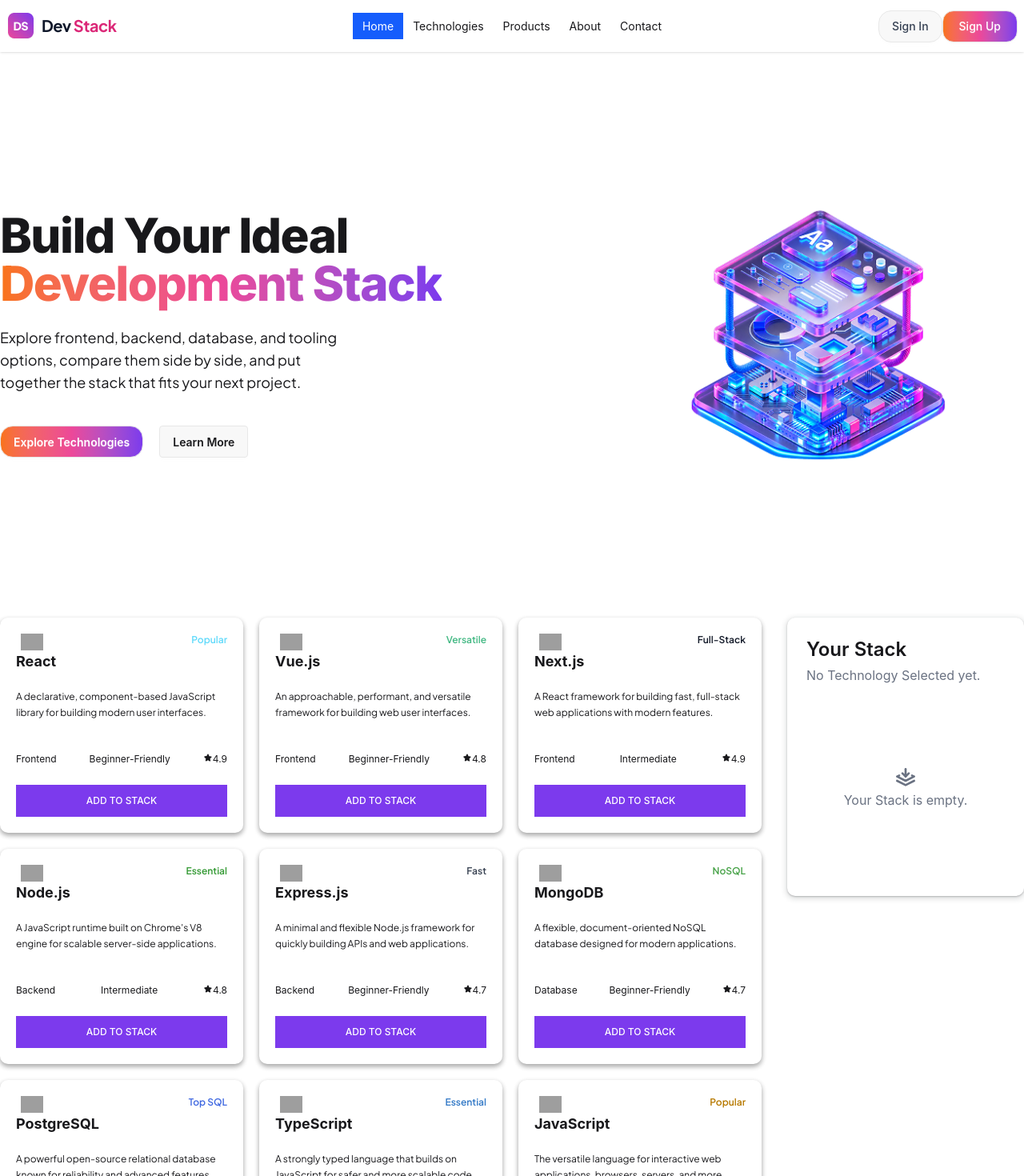
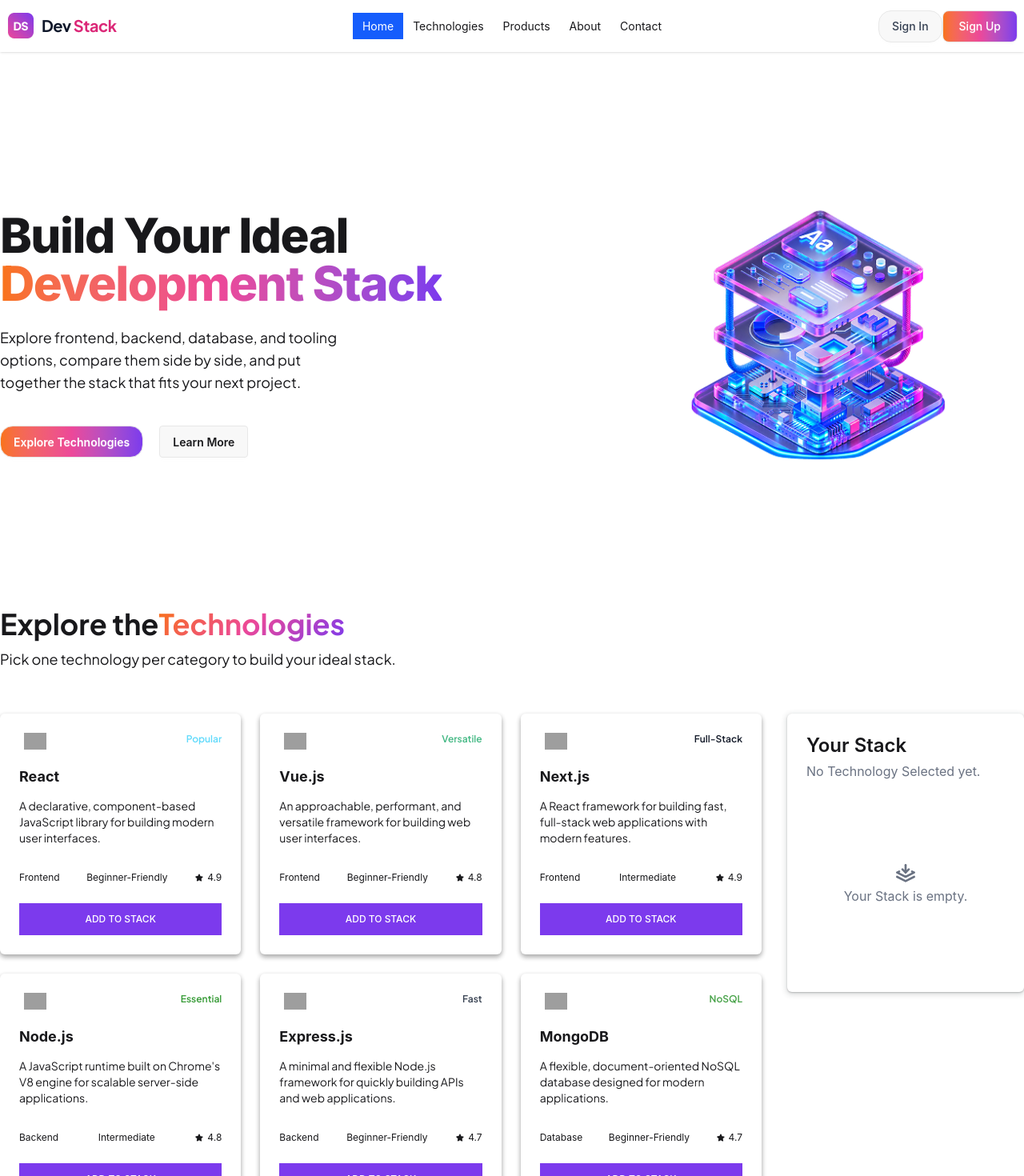
Before and after one commit to kamrulcode/devCore, a React (Vite) app: page / in a window 1280 px wide. Shown: the top 1470 px of the page at 80% size. Built offline with nearby package versions, Linux system fonts and the light colour scheme; grey boxes are pictures that could not be loaded.

Commit message:
fix techonologies Part & removeAll btn

```diff
--- a/src/components/Navbar/Nav.tsx
+++ /dev/null
@@ -1,107 +0,0 @@
-import { useState } from "react";
-// import { Menu, X } from "lucide-react";
-
-export default function Nav() {
-  const [menuOpen, setMenuOpen] = useState(false);
-
-  return (
-    <header className="relative border-b border-gray-200 bg-white">
-      <nav className="mx-auto flex h-16 max-w-7xl items-center justify-between px-4 sm:px-6 lg:h-20 lg:px-8">
-        {/* Mobile Hamburger */}
-        <button
-          onClick={() => setMenuOpen(!menuOpen)}
-          className="flex h-9 w-9 items-center justify-center rounded-md text-gray-700 transition hover:bg-gray-100 lg:hidden"
-          aria-label="Toggle menu"
-        >
-          {/* {menuOpen ? <X className="h-5 w-5" /> : <Menu className="h-5 w-5" />} */}
-          {menuOpen ? "X" : "Menu"}
-        </button>
-
-        {/* Desktop Left Menu */}
-        <div className="hidden items-center gap-8 lg:flex">
-          <a
-            href="#"
-            className="text-sm font-medium text-gray-700 hover:text-black"
-          >
-            Home
-          </a>
-          <a
-            href="#"
-            className="text-sm font-medium text-gray-700 hover:text-black"
-          >
-            About
-          </a>
-          <a
-            href="#"
-            className="text-sm font-medium text-gray-700 hover:text-black"
-          >
-            Projects
-          </a>
-        </div>
-
-        {/* Center Logo / Icon */}
-        <a href="#" className="absolute left-1/2 -translate-x-1/2">
-          <div className="flex h-10 w-10 items-center justify-center rounded-full bg-black text-lg font-bold text-white lg:h-12 lg:w-12">
-            K
-          </div>
-        </a>
-
-        {/* Desktop Right */}
-        <div className="hidden items-center gap-6 lg:flex">
-          <a
-            href="#"
-            className="text-sm font-medium text-gray-700 hover:text-black"
-          >
-            Contact
-          </a>
-
-          <button className="rounded-lg bg-black px-5 py-2.5 text-sm font-medium text-white transition hover:bg-gray-800">
-            Let's Talk
-          </button>
-        </div>
-
-        {/* Mobile Right Button */}
-        <button className="rounded-md bg-black px-3 py-1.5 text-xs font-medium text-white transition hover:bg-gray-800 sm:px-4 sm:py-2 sm:text-sm lg:hidden">
-          Let's Talk
-        </button>
-      </nav>
-
-      {/* Mobile Menu */}
-      <div
-        className={`overflow-hidden border-t border-gray-200 transition-all duration-300 lg:hidden ${
-          menuOpen ? "max-h-80 opacity-100" : "max-h-0 opacity-0"
-        }`}
-      >
-        <div className="space-y-1 px-4 py-4 sm:px-6">
-          <a
-            href="#"
-            className="block rounded-lg px-4 py-3 text-sm font-medium text-gray-700 hover:bg-gray-100"
-          >
-            Home
-          </a>
-
-          <a
-            href="#"
-            className="block rounded-lg px-4 py-3 text-sm font-medium text-gray-700 hover:bg-gray-100"
-          >
-            About
-          </a>
-
-          <a
-            href="#"
-            className="block rounded-lg px-4 py-3 text-sm font-medium text-gray-700 hover:bg-gray-100"
-          >
-            Projects
-          </a>
-
-          <a
-            href="#"
-            className="block rounded-lg px-4 py-3 text-sm font-medium text-gray-700 hover:bg-gray-100"
-          >
-            Contact
-          </a>
-        </div>
-      </div>
-    </header>
-  );
-}
--- a/src/components/Navbar/Navbar.tsx
+++ b/src/components/Navbar/Navbar.tsx
@@ -1,8 +1,7 @@
 import Logo from "../../assets/logo-text.png";
 import menu from "../../assets/hamburger.png";
-import { useState } from "react";
+
 export default function Navbar() {
-  const [active, setActive] = useState("home");
   return (
     <div className="container mx-auto sticky top-0 navbar bg-base-100 shadow-sm">
       <div className="navbar-start md:w-1/2 w-5/6 md:justify-start justify-between">
--- a/src/components/Stack/Stack.tsx
+++ b/src/components/Stack/Stack.tsx
@@ -5,9 +5,14 @@
 interface StackProps {
   stack: Technologiese[];
   removeFromStack: (id: Technologiese["id"]) => void;
+  allRemoveFromStack: () => void;
 }
 
-export default function Stack({ stack, removeFromStack }: StackProps) {
+export default function Stack({
+  stack,
+  allRemoveFromStack,
+  removeFromStack,
+}: StackProps) {
   return (
     <div className="rounded-md  bg-white p-6 shadow-middle ">
       <div className="mb-4">
@@ -35,6 +40,14 @@
               />
             </>
           ))}
+
+          <button
+            type="button"
+            onClick={() => allRemoveFromStack()}
+            className="rounded-md px-3 py-2 text-lg font-semibold border w-full mt-16 text-red-500 hover:bg-red-200 "
+          >
+            Remove All
+          </button>
         </div>
       )}
     </div>
--- a/src/components/Technologie/TechnologiCard.tsx
+++ b/src/components/Technologie/TechnologiCard.tsx
@@ -13,7 +13,7 @@
   addToStack,
 }: Technologie) {
   return (
-    <div className=" p-5 rounded-md  bg-white  shadow-small transition-all duration-300 hover:-translate-y-1 hover:shadow-middle">
+    <div className=" p-6 rounded-md  bg-white  shadow-small transition-all duration-300 hover:-translate-y-1 hover:shadow-middle">
       <div className="flex justify-between">
         <div className="w-10 flex justify-center items-center">
           <img className="w-7" src={technologie.icon} alt="" />
@@ -25,14 +25,14 @@
           {technologie.badge}
         </p>
       </div>
-      <h3 className="font-bold text-lg leading-7">{technologie.name}</h3>
-      <p className="text-xs font-Jakarta font-normal  leading-5 pt-5">
+      <h3 className="font-bold text-lg leading-7 mt-5">{technologie.name}</h3>
+      <p className="text-sm font-Jakarta font-normal  leading-5 mt-3">
         {technologie.description}
       </p>
-      <div className="flex text-xs justify-between pt-10 pb-6">
+      <div className="flex text-xs justify-between items-center pt-8 pb-6">
         <p className="">{technologie.category}</p>{" "}
         <p>{technologie.difficulty}</p>
-        <div className="flex">
+        <div className="flex items-center gap-1">
           <TiStarFullOutline />
           {technologie.rating}
         </div>
--- a/src/components/Technologie/Technologie.tsx
+++ b/src/components/Technologie/Technologie.tsx
@@ -8,19 +8,30 @@
   stack: Technologiese[];
   addToStack: (technology: Technologiese) => void;
   removeFromStack: (id: Technologiese["id"]) => void;
+  allRemoveFromStack: () => void;
 }
 
 export default function Technologie({
   teachnologiesData,
   stack,
+  allRemoveFromStack,
   addToStack,
   removeFromStack,
 }: TechProps) {
   const technologies = use(teachnologiesData);
 
   return (
-    <div className="container mx-auto grid grid-cols-4 gap-8">
-      <div className="col-span-3 grid grid-cols-3 gap-5">
+    <div className="container mx-auto mb-32">
+      <h2 className="font-bold text-4xl leading-4 font-Jakarta ">
+        Explore the
+        <span className=" prime-gradient ">Technologies</span>
+      </h2>
+      <p className="font-normal text-lg leading-6 font-Jakarta mb-14 mt-6">
+        Pick one technology per category to build your ideal stack.
+      </p>
+
+      <div className="grid grid-cols-4 gap-8">
+        <div className="col-span-3 grid grid-cols-3 gap-6">
           {technologies.map((technologie) => (
             <TechnologiCard
               key={technologie.id}
@@ -32,8 +43,13 @@
         </div>
 
         <aside>
-        <Stack stack={stack} removeFromStack={removeFromStack} />
+          <Stack
+            stack={stack}
+            removeFromStack={removeFromStack}
+            allRemoveFromStack={allRemoveFromStack}
+          />
         </aside>
+      </div>
     </div>
   );
 }
--- a/src/components/Technologies/Technologies.tsx
+++ b/src/components/Technologies/Technologies.tsx
@@ -25,6 +25,11 @@
   const removeFromStack = (id: Technologiese["id"]) => {
     setStack((prev) => prev.filter((item) => item.id !== id));
   };
+
+  const allRemoveFromStack = () => {
+    setStack([]);
+  };
+
   return (
     <div>
       <Suspense fallback={"loading......"}>
@@ -33,6 +38,7 @@
           stack={stack}
           addToStack={addToStack}
           removeFromStack={removeFromStack}
+          allRemoveFromStack={allRemoveFromStack}
         />
       </Suspense>
     </div>
--- a/src/index.css
+++ b/src/index.css
@@ -19,6 +19,8 @@
 
   --color-acce: #7c3aed;
   --color-acce-light: #fce7f3;
+
+  --gradient-prime: linear-gradient(135deg, #f97316, #ec4899, #7c3aed);
 
   --shadow-small:
     rgba(0, 0, 0, 0.16) 0px 3px 6px, rgba(0, 0, 0, 0.23) 0px 3px 6px;
@@ -69,13 +71,10 @@
 
   --color-danger: #ef4444;
   --color-danger-light: #fee2e2;
+}
 
-  /* =================================
-     RADIUS
-  ================================= */
-
-  --radius-sm: 6px;
-  --radius-md: 10px;
-  --radius-lg: 14px;
-  --radius-xl: 18px;
+@utility prime-gradient {
+  background-image: var(--gradient-prime);
+  background-clip: text;
+  color: transparent;
 }
```
Also changed, not shown: 2 other files (tests, documents, lock files or other folders). Lines whose indentation alone changed are shown as unchanged.
